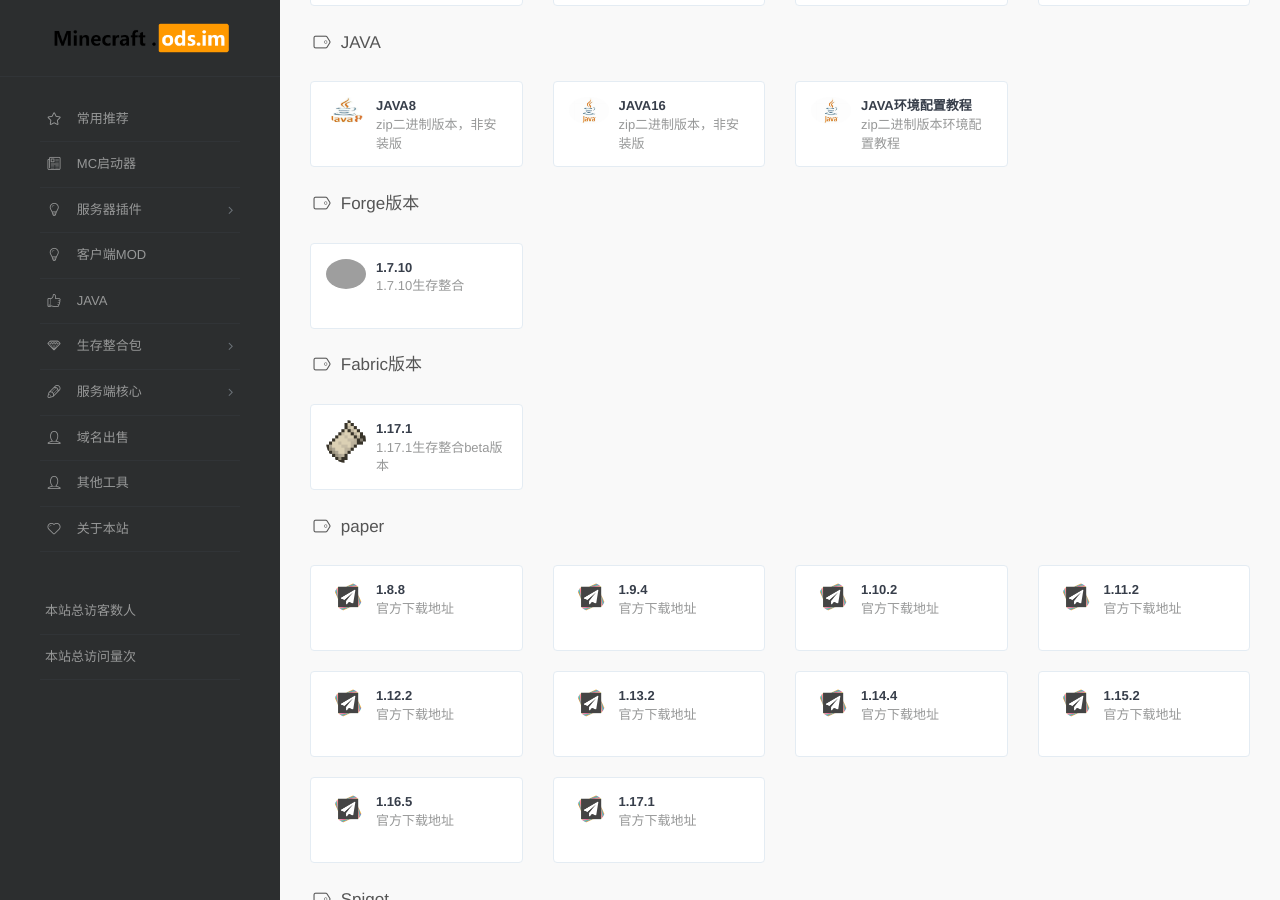
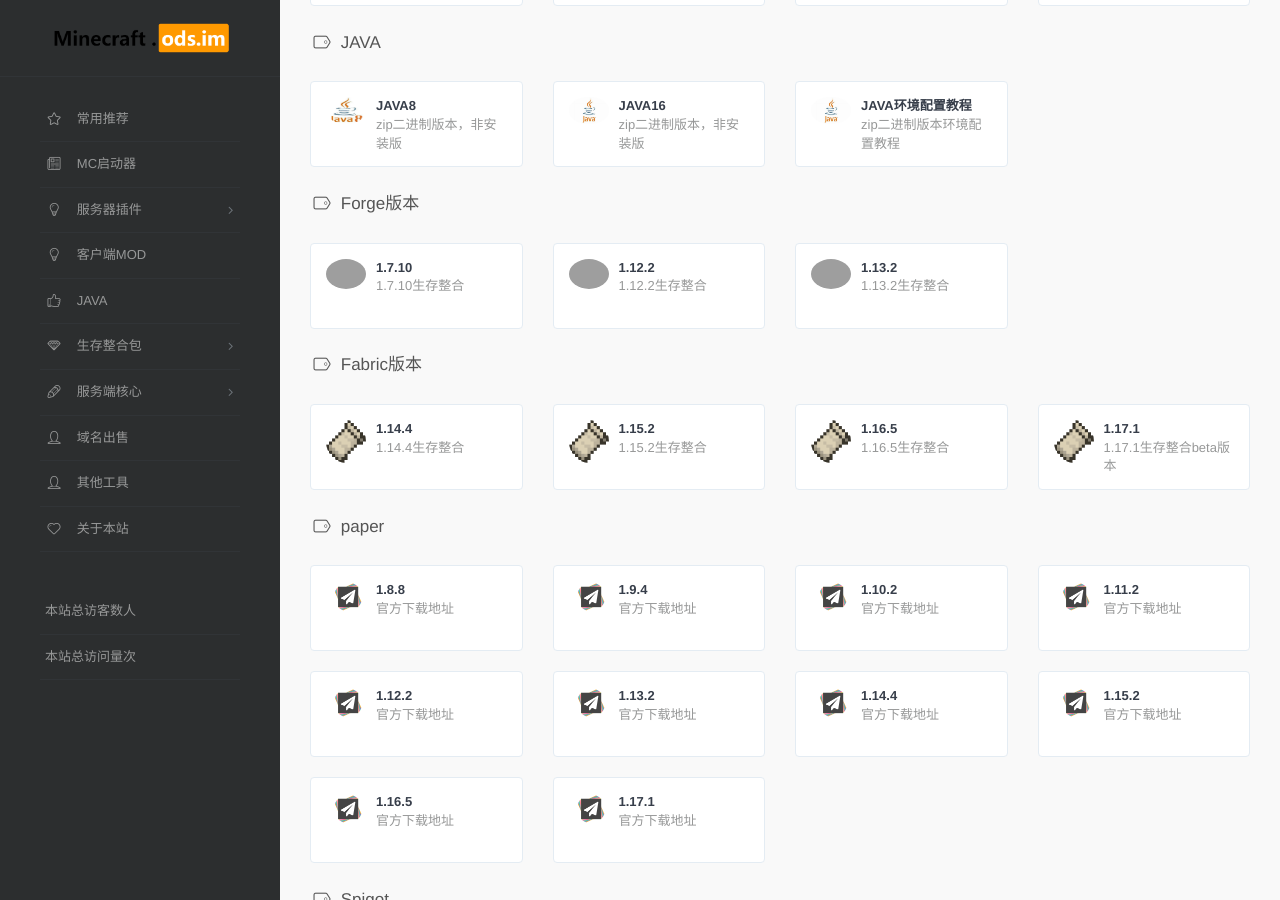
Before and after one commit to vlian5/Minecraft, a Jekyll site: the page built from index.html, in a window 1280 px wide and 900 px high, scrolled down 2305 px. Built offline with Jekyll 4.4.1, drawn with Linux system fonts in a browser that asks for light colours; comment, search, counter and statistics services are not loaded; grey boxes are pictures that could not be loaded.

Commit message:
Update Minecraft.yml

```diff
--- a/_data/Minecraft.yml
+++ b/_data/Minecraft.yml
@@ -279,8 +279,28 @@
           logo: /assets/images/logos/forge.png
           url: https://cloud.189.cn/web/share?code=mIBNRfNrUVzm
           description: 1.7.10生存整合
+        - title: 1.12.2
+          logo: /assets/images/logos/forge.png
+          url: https://cloud.189.cn/web/share?code=bUji6b3yYRZv
+          description: 1.12.2生存整合
+        - title: 1.13.2
+          logo: /assets/images/logos/forge.png
+          url: https://cloud.189.cn/web/share?code=rIjIJ3iuARva
+          description: 1.13.2生存整合
     - name: Fabric版本
       links:
+        - title: 1.14.4
+          logo: /assets/images/logos/Fabric.png
+          url: https://cloud.189.cn/web/share?code=IFJJNrE3mY3y
+          description: 1.14.4生存整合
+        - title: 1.15.2
+          logo: /assets/images/logos/Fabric.png
+          url: https://cloud.189.cn/web/share?code=INN3uuviEfUv
+          description: 1.15.2生存整合
+        - title: 1.16.5
+          logo: /assets/images/logos/Fabric.png
+          url: https://cloud.189.cn/web/share?code=R3mi2iV3a2ay
+          description: 1.16.5生存整合
         - title: 1.17.1
           logo: /assets/images/logos/Fabric.png
           url: https://cloud.189.cn/web/share?code=jIvINvFzURbm
```
